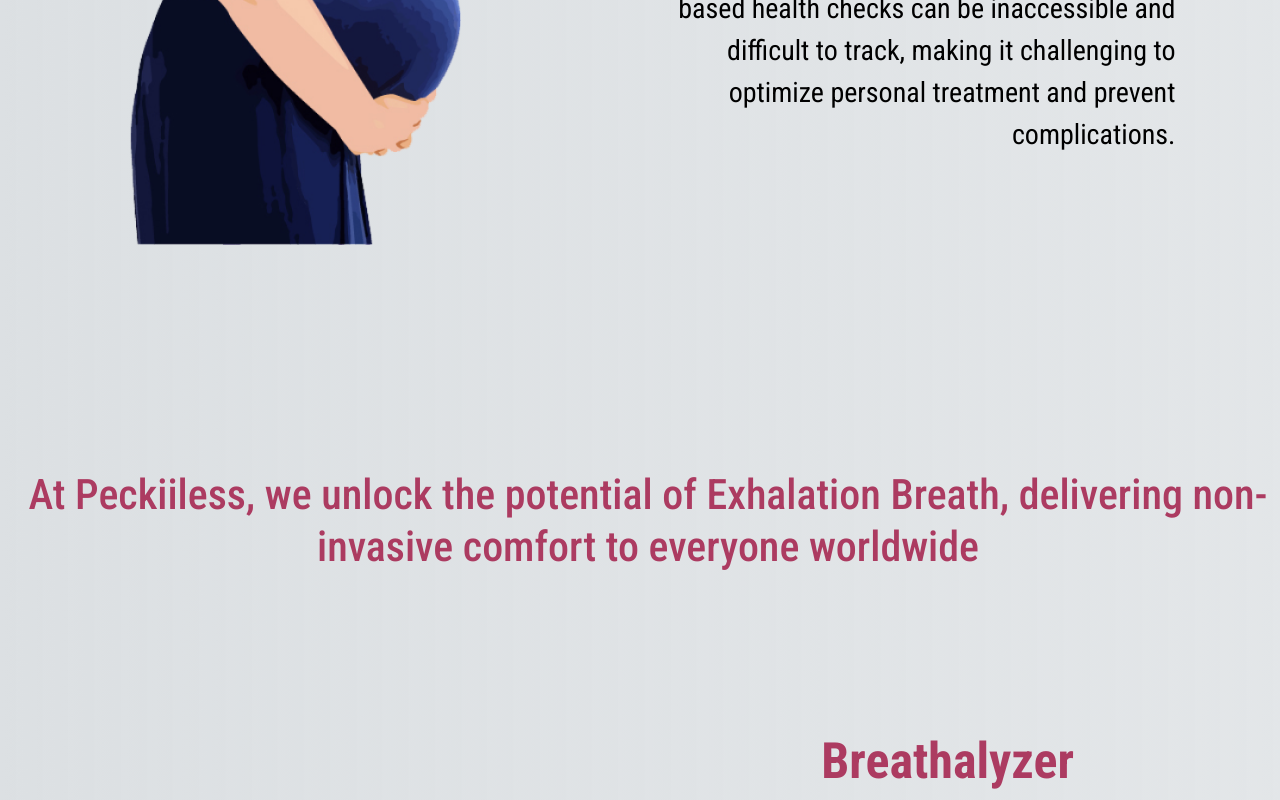
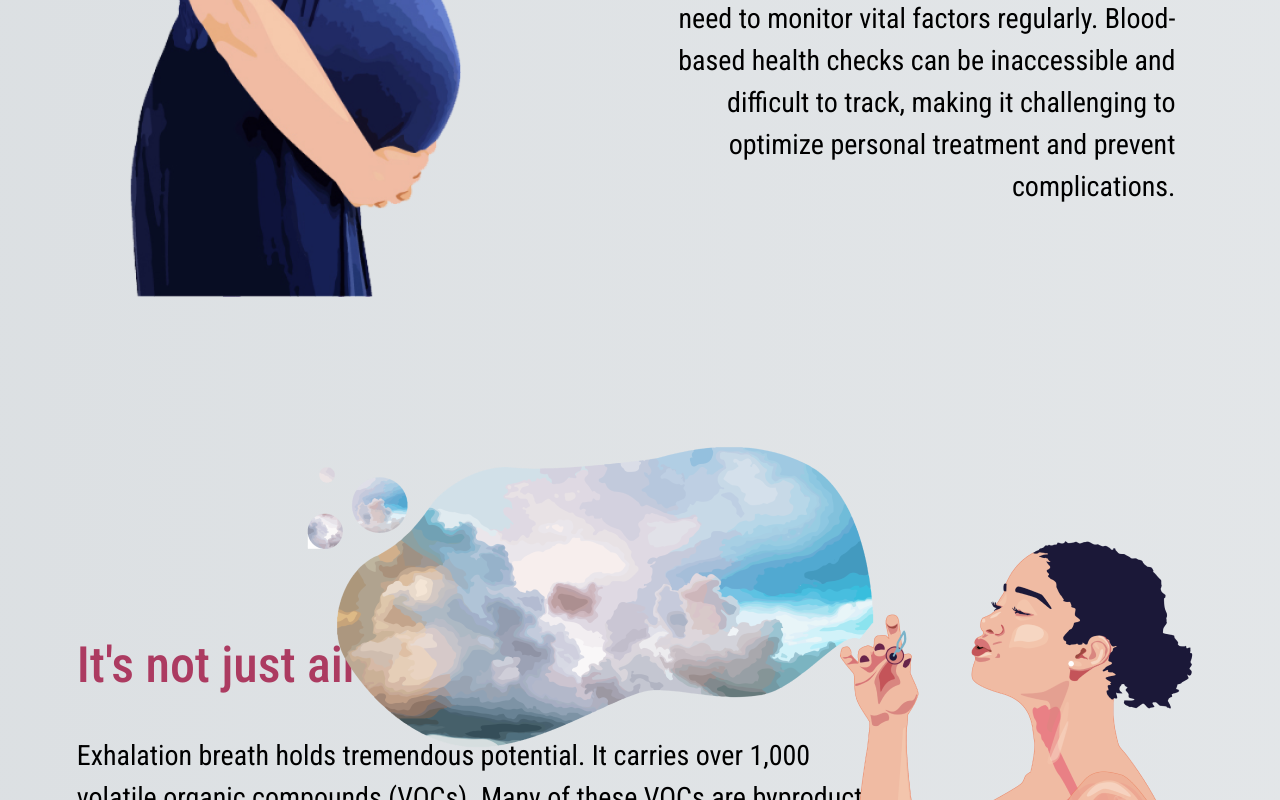
Before and after one commit to Peckiiless/peckiiless-website, a Next.js app: page /healthcare in a window 1280 px wide. Shown: the part 2000-2800 px from the top of the page. Built offline with nearby package versions, Linux system fonts and the light colour scheme.

Commit message:
update healthcare page

```diff
--- a/app/components/Footer.tsx
+++ b/app/components/Footer.tsx
@@ -142,7 +142,7 @@ const Footer = () => {
             </svg>
           </div>
         </div>
-        <p className="text-center pt-4 pb-4 text-[1.5rem]">
+        <p className="text-center pt-10 pb-4 text-[1.5rem]">
           @2023 www.peckiiless.com all copyrights reserved.
         </p>
       </div>
--- /dev/null
+++ b/app/healthcare/BlowingLady.tsx
@@ -0,0 +1,30 @@
+import Image from "next/image";
+
+export default function BlowingLady() {
+  return (
+    <section className="relative h-[43rem] p-20">
+      <div className="w-[70%] absolute left-[6%] bottom-0 pr-20">
+        <p className="font-medium text-[3.125rem] text-primary-800 leading-[3.75rem] pb-10 ">
+          It's not just air
+        </p>
+        <p className="text-[1.75rem] pb-10">
+          Exhalation breath holds tremendous potential. It carries over 1,000
+          volatile organic compounds (VOCs). Many of these VOCs are byproducts
+          of metabolism, offering insights into our body's biochemistry.
+          Exhalation Breath offers a completely non-invasive solution,
+          prioritizing patient comfort.
+        </p>
+      </div>
+
+      <div className="absolute right-[6%] bottom-0">
+        <Image
+          src="/bubble-lady.png"
+          width={906}
+          height={544}
+          alt="logo"
+          priority={true}
+        />
+      </div>
+    </section>
+  );
+}
--- a/app/healthcare/Pregnancy.tsx
+++ b/app/healthcare/Pregnancy.tsx
@@ -3,7 +3,7 @@ import Image from "next/image";
 export default function Pregnancy() {
   return (
     <section className="">
-      <p className="text-center font-medium text-[2.625rem] text-primary-800 leading-[3.25rem] py-36 w-[81rem] mx-auto">
+      <p className="text-center font-medium text-[2.625rem] text-primary-800 leading-[3.25rem] py-36  w-[75%] mx-auto">
         Both the number of cases and the prevalence of diabetes have been
         steadily increasing over the past few decades. Testing and monitoring of
         these illnesses have gotten stuck in development for years upon years,
--- a/app/healthcare/ProductBanner.tsx
+++ b/app/healthcare/ProductBanner.tsx
@@ -3,20 +3,8 @@ import CustomButton from "../components/CustomButton";
 
 export default function ProductBanner() {
   return (
-    // <section
-    //   id="section1"
-    //   className="bg-productInfo bg-contain bg-right bg-no-repeat h-[50rem]"
-    // >
-    //   <div className="place-self-center  lg:col-span-4 p-44 ">
-    //     <CustomButton
-    //       title="More Information"
-    //       containerStyles="bg-primary-700 font-medium text-[1.625rem] text-white rounded-[2.5rem] py-7 px-12 leading-10"
-    //     />
-    //   </div>
-    // </section>
-
     <div className="pt-20">
-      <p className="text-center font-medium text-[2.625rem] text-primary-800 leading-[3.25rem] py-36 w-[81rem] mx-auto">
+      <p className="text-center font-medium text-[2.625rem] text-primary-800 leading-[3.25rem] py-36 w-[70%] mx-auto">
         At Peckiiless, we unlock the potential of Exhalation Breath, delivering
         non-invasive comfort to everyone worldwide
       </p>
--- a/app/healthcare/page.tsx
+++ b/app/healthcare/page.tsx
@@ -3,6 +3,7 @@ import HealthcareBanner from "./HealthcareBanner";
 import Pregnancy from "./Pregnancy";
 import ProductBanner from "./ProductBanner";
 import Navbar from "../components/Navbar";
+import BlowingLady from "./BlowingLady";
 
 const HealthcarePage = () => {
   return (
@@ -10,6 +11,7 @@ const HealthcarePage = () => {
       <Navbar />
       <HealthcareBanner />
       <Pregnancy />
+      <BlowingLady />
       <ProductBanner />
     </>
   );
```
Also changed, not shown: public/bubble-lady.png (added).
